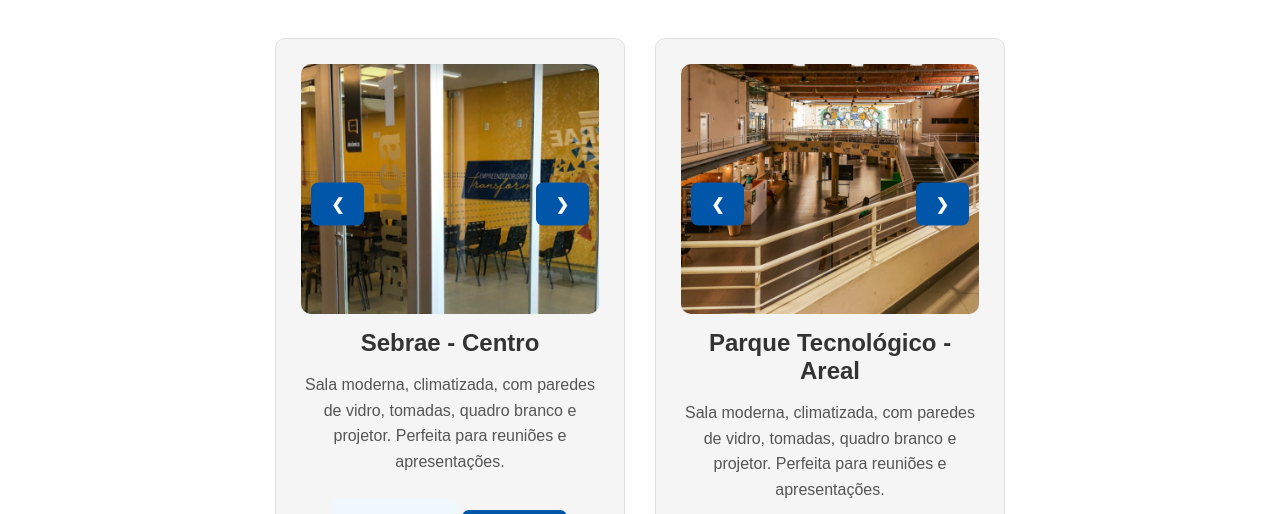
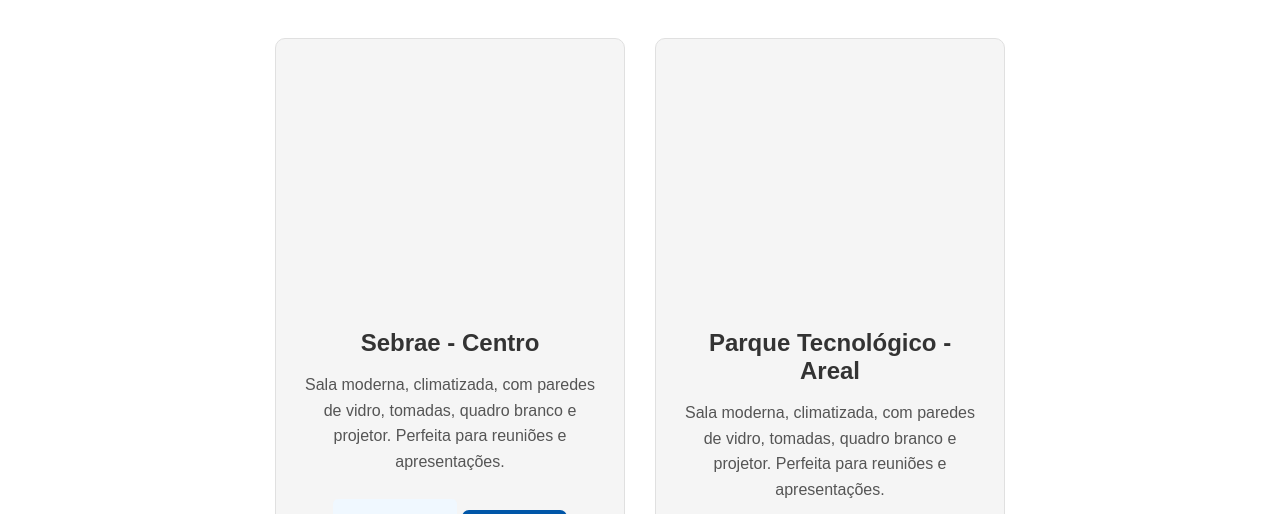
Before and after one commit to GustavoGPQ/Workly, a plain HTML site: page index.html in a window 1280 px wide. Shown: the part 690-1204 px from the top of the page. Drawn offline with Linux system fonts and the light colour scheme.

Commit message:
formulario alterado

```diff
--- a/js/script.js
+++ /dev/null
@@ -1,45 +0,0 @@
-document.addEventListener("DOMContentLoaded", function () {
-    const carousels = document.querySelectorAll(".carousel");
-
-    carousels.forEach(carousel => {
-        let index = 0;
-        const images = carousel.querySelectorAll("img");
-        const totalImages = images.length;
-
-
-        const prevButton = document.createElement("button");
-        prevButton.innerHTML = "&#10094;";
-        prevButton.classList.add("prev");
-
-        const nextButton = document.createElement("button");
-        nextButton.innerHTML = "&#10095;";
-        nextButton.classList.add("next");
-
-        carousel.appendChild(prevButton);
-        carousel.appendChild(nextButton);
-
-
-        function showImage(i) {
-
-            images.forEach(img => {
-                img.style.opacity = "0";
-                img.style.transition = "opacity 0.5s ease";
-            });
-
-            images[i].style.opacity = "1";
-        }
-
-        showImage(index);
-
-        prevButton.addEventListener("click", function () {
-            index = (index - 1 + totalImages) % totalImages;
-            showImage(index);
-        });
-
-
-        nextButton.addEventListener("click", function () {
-            index = (index + 1) % totalImages;
-            showImage(index);
-        });
-    });
-});
```
Also changed, not shown: form.html (+8 -13 lines).
